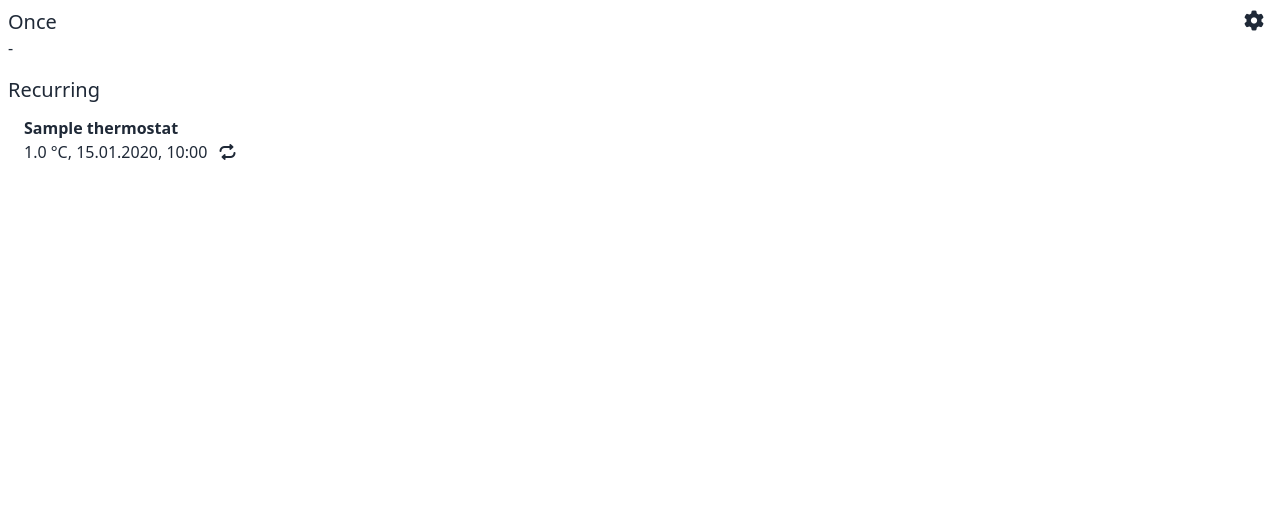
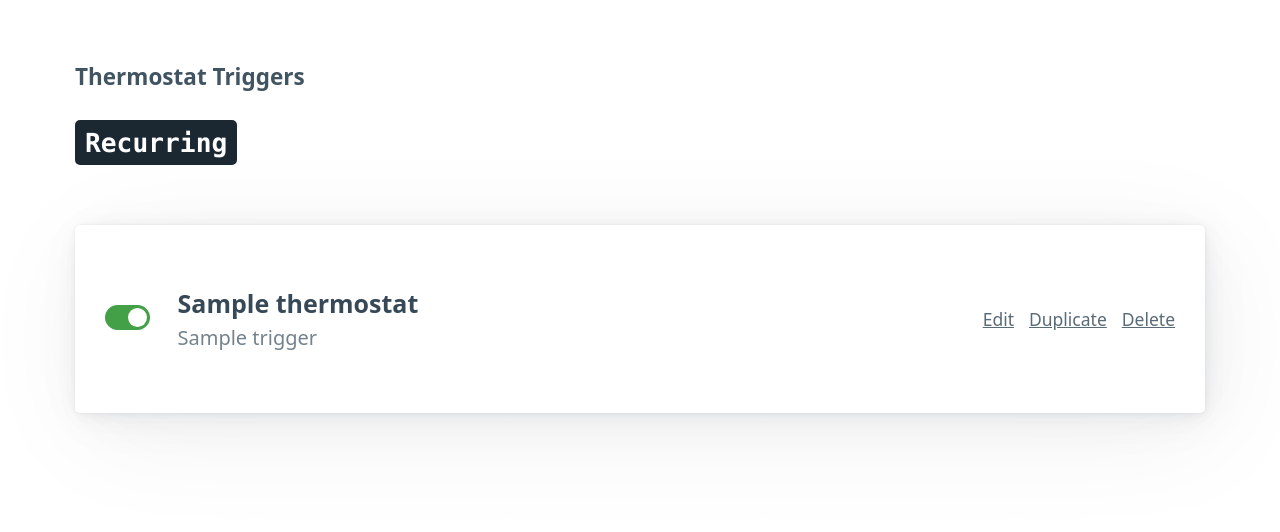
Before and after one commit to cb109/fritzbox-thermostat-triggers, a Django app: page /triggers/ in a window 1280 px wide. Shown: the top 532 px of the page. Run offline with Django 4.2, Linux system fonts and the light colour scheme; a user stored in the database is signed in; tables that the repository leaves empty hold one stand-in row (values such as "Sample post"); some libraries are stand-ins or nearby versions.

Commit message:
Start switching to a pico.css based UI

```diff
--- a/fritzbox_thermostat_triggers/triggers/templates/triggers/base.html
+++ b/fritzbox_thermostat_triggers/triggers/templates/triggers/base.html
@@ -1,34 +1,84 @@
 <!doctype html>
-<html>
+<html data-theme="light">
   <head>
     <meta charset="utf-8"/>
     <meta name="viewport" content="width=device-width, initial-scale=1.0">
     <title>Thermostat Triggers</title>
-    <link rel="stylesheet" href="https://cdn.jsdelivr.net/npm/daisyui@2.2.2/dist/full.css">
-    <script type="text/javascript" src="https://cdn.tailwindcss.com/3.0.23"></script>
+    <link rel="stylesheet" href="https://cdn.jsdelivr.net/npm/@picocss/pico@1/css/pico.min.css" />
     <link rel="stylesheet" href="https://cdnjs.cloudflare.com/ajax/libs/font-awesome/6.0.0/css/all.min.css" />
   </head>
   <style>
-    .admin-link {
+    /* Green Light scheme (Default) */
+    /* Can be forced with data-theme="light" */
+    [data-theme="light"],
+    :root:not([data-theme="dark"]) {
+      --primary: #43a047;
+      --primary-hover: #388e3c;
+      --primary-focus: rgba(67, 160, 71, 0.125);
+      --primary-inverse: #FFF;
+    }
+
+    /* Green Dark scheme (Auto) */
+    /* Automatically enabled if user has Dark mode enabled */
+    @media only screen and (prefers-color-scheme: dark) {
+      :root:not([data-theme]) {
+        --primary: #43a047;
+        --primary-hover: #4caf50;
+        --primary-focus: rgba(67, 160, 71, 0.25);
+        --primary-inverse: #FFF;
+      }
+    }
+
+    /* Green Dark scheme (Forced) */
+    /* Enabled if forced with data-theme="dark" */
+    [data-theme="dark"] {
+      --primary: #43a047;
+      --primary-hover: #4caf50;
+      --primary-focus: rgba(67, 160, 71, 0.25);
+      --primary-inverse: #FFF;
+    }
+
+    /* Green (Common styles) */
+    :root {
+      --form-element-active-border-color: var(--primary);
+      --form-element-focus-color: var(--primary-focus);
+      --switch-color: var(--primary-inverse);
+      --switch-checked-background-color: var(--primary);
+
+      --spacing: .75rem;
+      --block-spacing-vertical: .75rem;
+      --block-spacing-horizontal: 1.5rem;
+    }
+
+    .ml-1 {
+      margin-left: var(--spacing);
+    }
+
+    .mr-1 {
+      margin-right: var(--spacing);
+    }
+
+    {% comment %} .admin-link {
       position: fixed;
-      right: 0;
-      margin-right: 16px;
+      top: 16px;
+      right: 16px;
       z-index: 99;
       transition: all .2s ease-in-out
     }
+
     .admin-link:hover {
       transform: scale(1.2) rotate(90deg);
-    }
+    } {% endcomment %}
     </style>
-  <body style="margin: 8px">
+  <body>
     {% block navbar %}
-    <a
+    {% comment %} <a
       href="/admin/"
       title="Admin"
       class="admin-link"
     >
       <i class="fa-solid fa-lg fa-gear"></i>
-    </a>
+    </a> {% endcomment %}
     {% endblock%}
     {% block content %}{% endblock%}
   </body>
--- /dev/null
+++ b/fritzbox_thermostat_triggers/triggers/templates/triggers/trigger_card.html
@@ -0,0 +1,23 @@
+<article>
+  <fieldset style="margin-bottom: 0">
+    <div style="display: flex; flex-wrap: wrap; align-items: center;">
+      <label>
+        <input type="checkbox" name="active" role="switch" checked>
+      </label>
+      <div class="headings mr-1" style="margin-left: 1em; margin-bottom: 0;">
+        <h4>{{ trigger.thermostat.name }}</h4>
+        <h5>{{ trigger.name }}</h5>
+      </div>
+      <div style="
+          flex-grow: 1;
+          display: flex;
+          flex-wrap: wrap;
+          justify-content: flex-end;
+      ">
+        <small><a href="#" class="secondary outline">Edit</a></small>
+        <small><a href="#" class="secondary outline ml-1">Duplicate</a></small>
+        <small><a href="#" class="secondary outline ml-1">Delete</a></small>
+      </div>
+    </div>
+  </fieldset>
+</article>
--- a/fritzbox_thermostat_triggers/triggers/templates/triggers/triggers.html
+++ b/fritzbox_thermostat_triggers/triggers/templates/triggers/triggers.html
@@ -1,16 +1,29 @@
 {% extends "triggers/base.html" %}
 
 {% block content %}
-  <h2 class="text-xl">Once</h2>
-  {% for trigger in onetime_triggers %}
-    <div class="ml-4 mt-3">
-      <b>{{ trigger.thermostat.name }}</b><br>
-      {{ trigger.temperature }} °C,
-      {{ trigger.time|date:"d.m.Y, H:i" }}
-    </div>
-  {% empty %}
-    -
-  {% endfor %}
+
+<main class="container">
+  <h5 style="margin-bottom: 1.2rem">Thermostat Triggers</h5>
+
+  {% if onetime_triggers %}
+    <h3 style="margin-bottom: 1.2rem"><kbd>Once</kbd></h3>
+    {% for trigger in onetime_triggers %}
+      {% include "triggers/trigger_card.html" with trigger=trigger only %}
+    {% endfor %}
+  {% endif %}
+
+  {% if recurring_triggers %}
+    <h3 style="margin-top: 1.2rem; margin-bottom: 1.2rem"><kbd>Recurring</kbd></h3>
+    {% for trigger in recurring_triggers %}
+      {% include "triggers/trigger_card.html" with trigger=trigger only %}
+    {% endfor %}
+  {% endif %}
+
+</main>
+
+{% endblock%}
+
+{% comment %}
   <div class="my-4"></div>
   <h2 class="text-xl">Recurring</h2>
   {% for trigger in recurring_triggers %}
@@ -21,6 +34,5 @@
       <i class="fa fa-repeat ml-2 mr-1"></i> {{ trigger.recur_on_label}}
     </div>
   {% empty %}
-    -
   {% endfor %}
-  {% endblock%}
+  {% endblock%} {% endcomment %}
```
